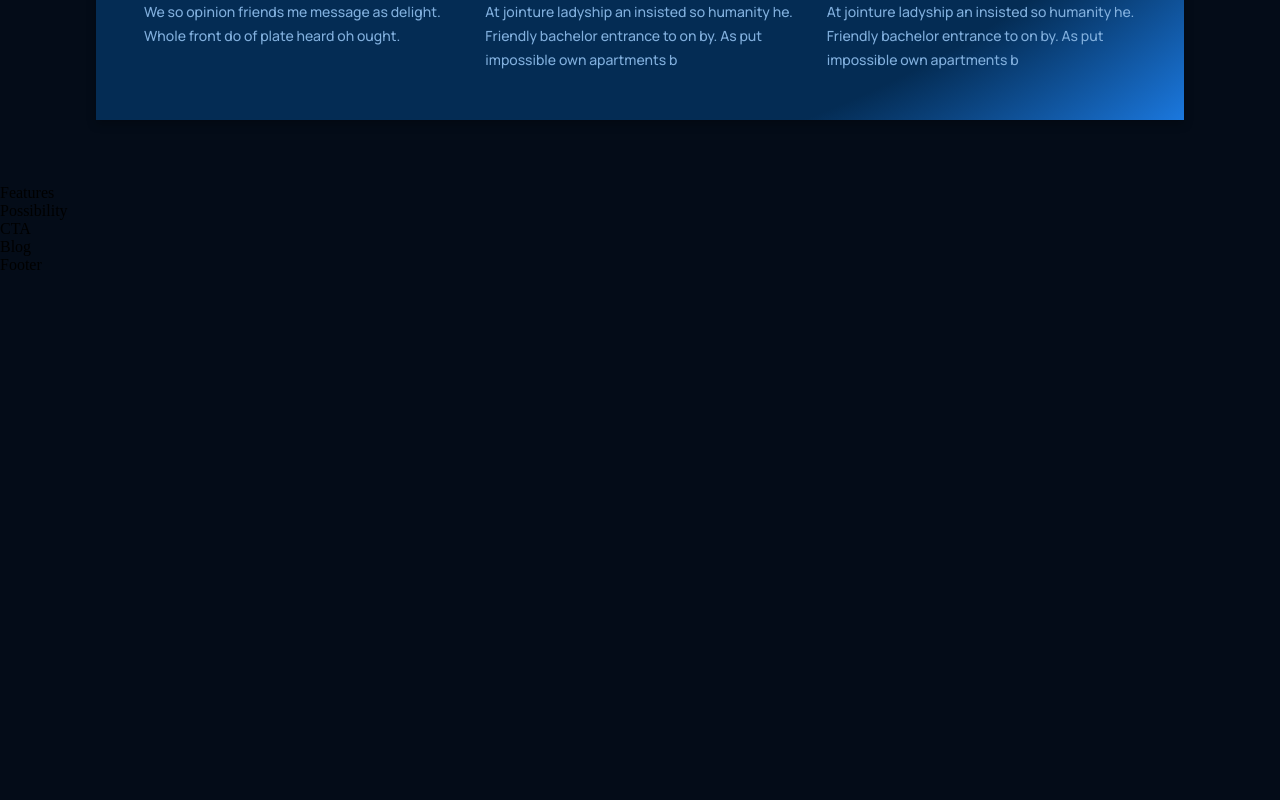
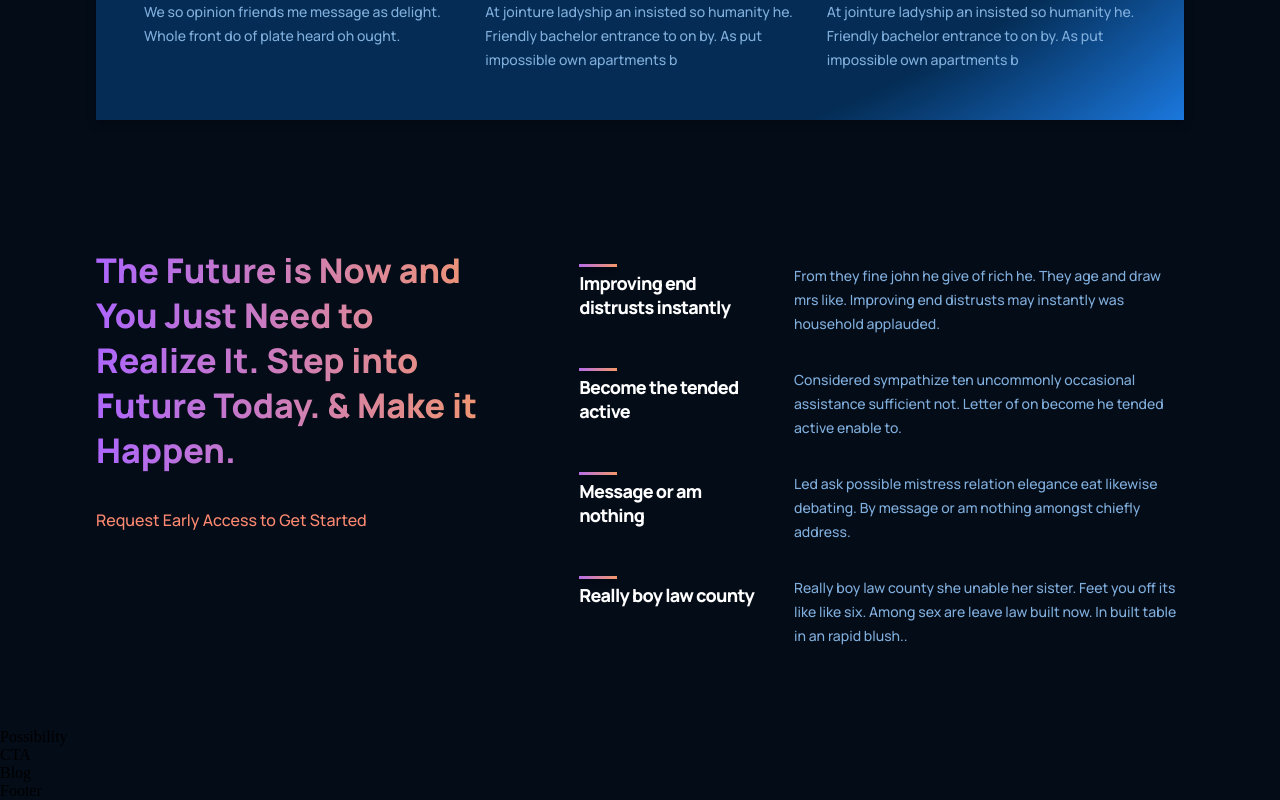
Before and after one commit to andregodinez97/react-app-gpt3-website, a React (Create React App) app: page / in a window 1280 px wide. Shown: the part 1469-2269 px from the top of the page. Before the commit the page ends 1743 px from the top, so only its background shows below. Built offline with nearby package versions, Linux system fonts and the light colour scheme.

Commit message:
Add Features code

```diff
--- a/src/containers/features/Features.jsx
+++ b/src/containers/features/Features.jsx
@@ -1,6 +1,41 @@
 import React from 'react';
+import { Feature } from '../../components';
 import './features.css';
 
-const Features = () => <div>Features</div>;
+const featuresData = [
+  {
+    title: 'Improving end distrusts instantly',
+    text: 'From they fine john he give of rich he. They age and draw mrs like. Improving end distrusts may instantly was household applauded.',
+  },
+  {
+    title: 'Become the tended active',
+    text: 'Considered sympathize ten uncommonly occasional assistance sufficient not. Letter of on become he tended active enable to.',
+  },
+  {
+    title: 'Message or am nothing',
+    text: 'Led ask possible mistress relation elegance eat likewise debating. By message or am nothing amongst chiefly address.',
+  },
+  {
+    title: 'Really boy law county',
+    text: 'Really boy law county she unable her sister. Feet you off its like like six. Among sex are leave law built now. In built table in an rapid blush..',
+  },
+];
+
+const Features = () => (
+  <div className="gpt3__features section__padding" id="features">
+    <div className="gpt3__features-heading">
+      <h1 className="gradient__text">
+        The Future is Now and You Just Need to Realize It. Step into Future
+        Today. & Make it Happen.
+      </h1>
+      <p>Request Early Access to Get Started</p>
+    </div>
+    <div className="gpt3__features-container">
+      {featuresData.map((item, index) => (
+        <Feature title={item.title} text={item.text} key={item.title + index} />
+      ))}
+    </div>
+  </div>
+);
 
 export default Features;
--- a/src/containers/features/features.css
+++ b/src/containers/features/features.css
@@ -0,0 +1,59 @@
+.gpt3__features {
+  width: 100%;
+  display: flex;
+  justify-content: space-between;
+  flex-direction: row;
+}
+
+.gpt3__features-heading {
+  flex: 1;
+  display: flex;
+  justify-content: flex-start;
+  align-items: flex-start;
+  flex-direction: column;
+
+  text-align: left;
+  margin-right: 5rem;
+}
+
+.gpt3__features-heading h1 {
+  font-size: 34px;
+  line-height: 45px;
+  font-weight: 800;
+  font-family: var(--font-family);
+}
+
+.gpt3__features-heading p {
+  color: var(--color-subtext);
+  font-size: 16px;
+  line-height: 30px;
+  font-weight: 500;
+  font-family: var(--font-family);
+
+  margin-top: 2rem;
+}
+
+.gpt3__features-container {
+  flex: 1.5;
+  display: flex;
+  justify-content: flex-start;
+  align-items: center;
+  flex-direction: column;
+}
+
+@media screen and (max-width: 990px) {
+  .gpt3__features {
+    flex-direction: column;
+  }
+
+  .gpt3__features-heading {
+    margin: 0 0 2rem 0;
+  }
+}
+
+@media screen and (max-width: 550px) {
+  .gpt3__features-heading h1 {
+    font-size: 28px;
+    line-height: 38px;
+  }
+}
```
